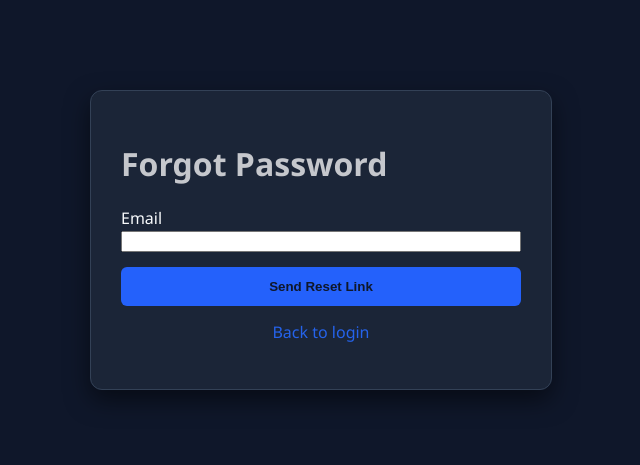
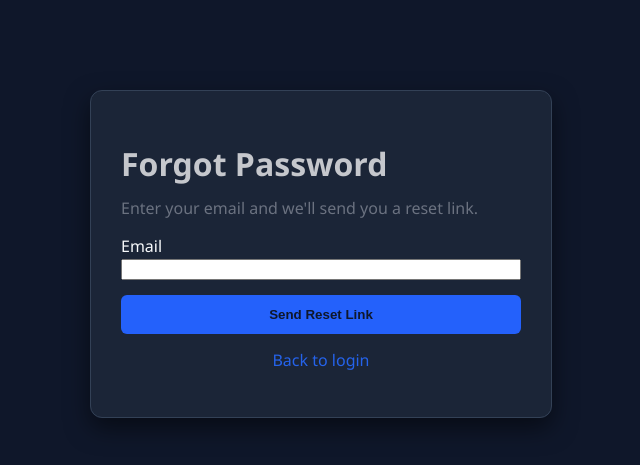
Before and after one commit to khngxuanming-boop/CSP-2620---GROUP-3, a Flask app: page /forgot_password in a window 1280 px wide. Shown: the top 465 px of the page, without its empty margins (319-959 px from the left). Run offline with Flask 3, Linux system fonts and the light colour scheme.

Commit message:
fix styling

```diff
--- a/templates/forgot_password.html
+++ b/templates/forgot_password.html
@@ -7,17 +7,21 @@
 <body>
     <div class="card" style="max-width: 400px; margin: 50px auto;">
         <h1>Forgot Password</h1>
+        <p style="color: #6b7280; margin-top: -10px;">Enter your email and we'll send you a reset link.</p>
 
         {% if message %}
-            <p style="color: #10b981; text-align: center;">{{ message }}</p>
+            <p style="color: #059669; font-weight: bold; text-align: center; background: rgba(16, 185, 129, 0.1); padding: 10px; border-radius: 5px;">
+                {{ message }}
+            </p>
         {% endif %}
 
         <form method="POST">
             <label>Email</label>
-            <input type="email" name="email" required style="width: 100%; box-sizing: border-box;">
+            <input type="email" name="email" required style="width: 100%; box-sizing: border-box; margin-bottom: 15px;">
 
-            <button type="submit" style="width: 100%; margin-top: 15px;">Send Reset Link</button>
+            <button type="submit" style="width: 100%;">Send Reset Link</button>
         </form>
+
         <p style="text-align: center; margin-top: 15px;">
             <a href="/login" style="color: #2563eb;">Back to login</a>
         </p>
```
